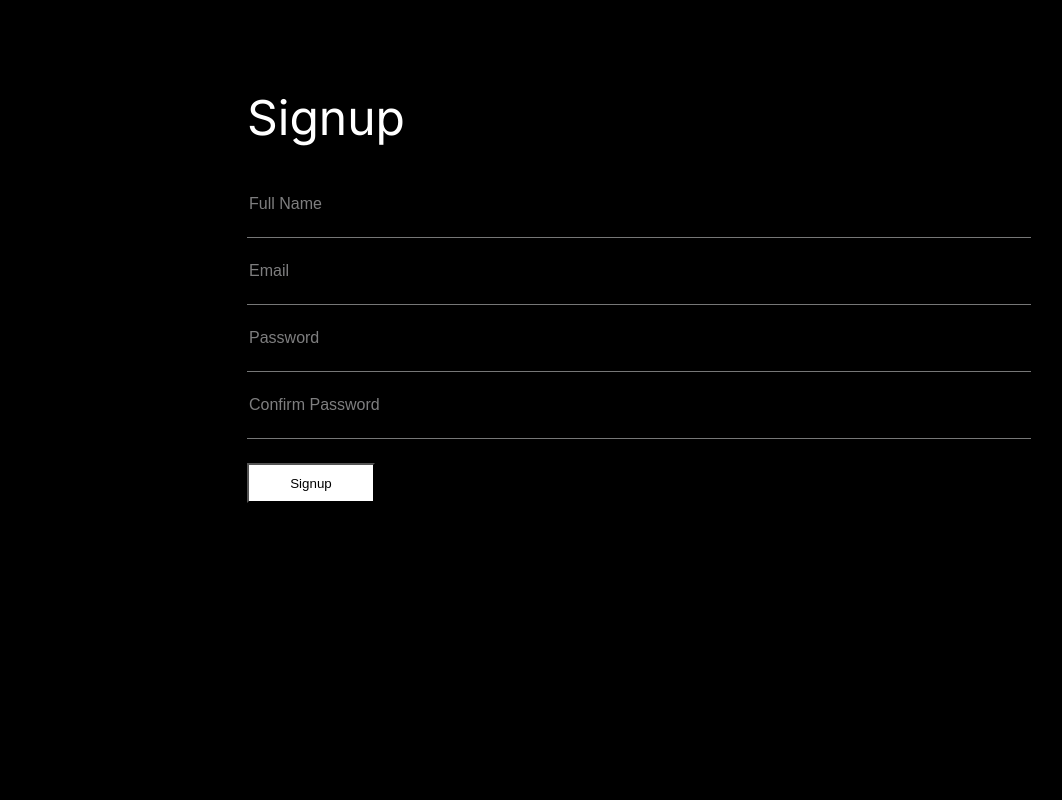
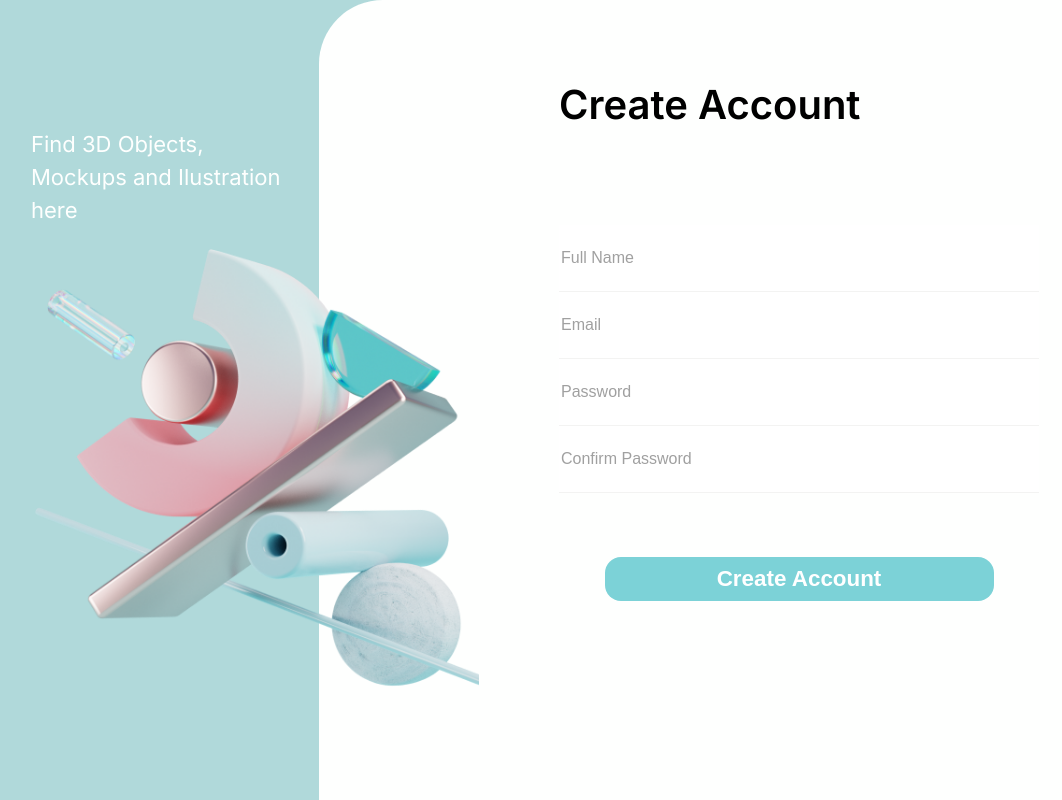
Before and after one commit to AdityaB420/F4-Contest-1-Repeat, a React (Create React App) app: page / in a window 1280 px wide. Shown: the top 800 px of the page, without its empty margins (1-1063 px from the left). Built offline with nearby package versions, Linux system fonts and the light colour scheme.

Commit message:
first commit

```diff
--- a/src/App.js
+++ b/src/App.js
@@ -1,10 +1,11 @@
 import React from "react";
-import ReactDOM from "react-dom";
 import Form from './Component/Form';
+import FirstHalf from "./Component/FirstHalf";
 
 const App = () => {
   return (
-    <div>
+    <div className="main-container">
+      <FirstHalf />
       <Form/>
     </div>
   );
--- /dev/null
+++ b/src/Component/FirstHalf.js
@@ -0,0 +1,15 @@
+import React from "react";
+import abstraction from "./abstraction.png"
+const FirstHalf =() => {
+    return(
+        <div className="first-half">
+            <div className="first-half-heading">Find 3D Objects, Mockups and Ilustration here</div>
+            <div className="overlay">
+            <img src={abstraction}  />
+            </div>
+
+        </div>
+    )
+}
+
+export default FirstHalf;
--- a/src/Component/Form.js
+++ b/src/Component/Form.js
@@ -22,7 +22,7 @@ const Form=()=>{
       return;
     }
     else if(password.trim()!==confirmPassword.trim()){
-      setError("Password doesn't match!");
+      setError("Error: Please Make sure your passwords and confirm passwords match!");
       return;
     }
     else{
@@ -36,7 +36,7 @@ const Form=()=>{
   }
   return(
     <div className="signup-form">
-    <div className='heading'>Signup</div>
+    <div className='heading'>Create Account</div>
     <div className="input-field">
       <input type='text' id='name' placeholder='Full Name' onChange={(e)=>setName(e.target.value)}></input>
       <input type='email' id='email' placeholder='Email' onChange={(e)=>setEmail(e.target.value)}></input>
@@ -45,7 +45,7 @@ const Form=()=>{
     </div>
     {error && <div className='error'>{error}</div>}
     {success && <div className='success'>{success}</div>}
-    <button onClick={validation}>Signup</button>
+    <button onClick={validation}>Create Account</button>
   </div>
   );
 };
--- a/src/index.css
+++ b/src/index.css
@@ -1,51 +1,98 @@
 @import url('https://fonts.googleapis.com/css2?family=Inter:wght@400;500;600;700&display=swap');
-*{
-  background-color: black;
+.main-container{
+  background-color: rgb(176,217,218);
+  display: flex;
+
+}
+.first-half{
+  width: 40vw;
+  height: 100vh;
+
+}
+.first-half-heading{
+  color:rgb(254,255,254);
+  font-size: 22px;
+  font-weight: 400;
+  line-height: 33px;
+  margin-top: 8rem;
+  margin-left: 2rem;
+  margin-right: 2rem;
+}
+.overlay {
+  position: absolute;
+  top: 220.62px;
+  left: 18.57px;
+  width: 461px;
+  height: 502px;
+}
+
+.overlay img {
+  display: block;
+  width: 461px;
+  height: 502px;
+  object-fit: cover;
 }
 body{
   font-family: 'Inter', sans-serif;
+  background-color: rgb(176,217,218);
+  padding: 0;
+  margin: 0;
 }
 .signup-form{
   display: flex;
   flex-direction: column;
+  width: 60vw;
+  height: 100vh;
   padding: 5rem 15rem;
-  gap: 1.5rem;
+  gap: 2rem;
+  border-top-left-radius: 4rem;
+  border-bottom-left-radius: 4rem;
+  background-color: rgb(254,255,254);
 }
 
 .heading{
-  color: white;
-  font-size: 3rem;
-font-weight: 400;
+  color: black;
+  font-size: 2.5rem;
+font-weight: 600;
 }
 .input-field{
   display: flex;
   flex-direction: column;
+  margin-top: 4rem;
+  margin-bottom: 2rem;
 }
 input{
   border: none;
   outline: none;
-  border-bottom: solid 1px rgb(118,119,119);
+  border-bottom: solid 1px rgb(243,243,242);
   height: 4rem;
-  color: white;
+  color: black;
   font-size: 1rem;
 
 }
 ::placeholder{
-  color: rgb(126,126,127);
+  color: rgb(160,160,160);
   font-size: 1rem;
 }
 .error{
   color: red;
 }
 .success{
-  color: green;
+  color: rgb(124,210,215);
 }
 button{
-  background-color: white;
-  width: 8rem;
-  height: 2.5rem;
+  background-color: rgb(124,210,215);
+  color: white;
+  font-size: 1.4rem;
+  width: 389px;
+  height: 44px;
+  border: none;
+  border-radius: 1rem;
+  font-weight: bold;
+  margin-left: auto;
+  margin-right: auto;
 }
 input:focus{
-  border-bottom: solid 2px white;
+  border-bottom: solid 2px rgb(160,160,160) ;
 
 }
```
Also changed, not shown: src/Component/abstraction.png (added).
